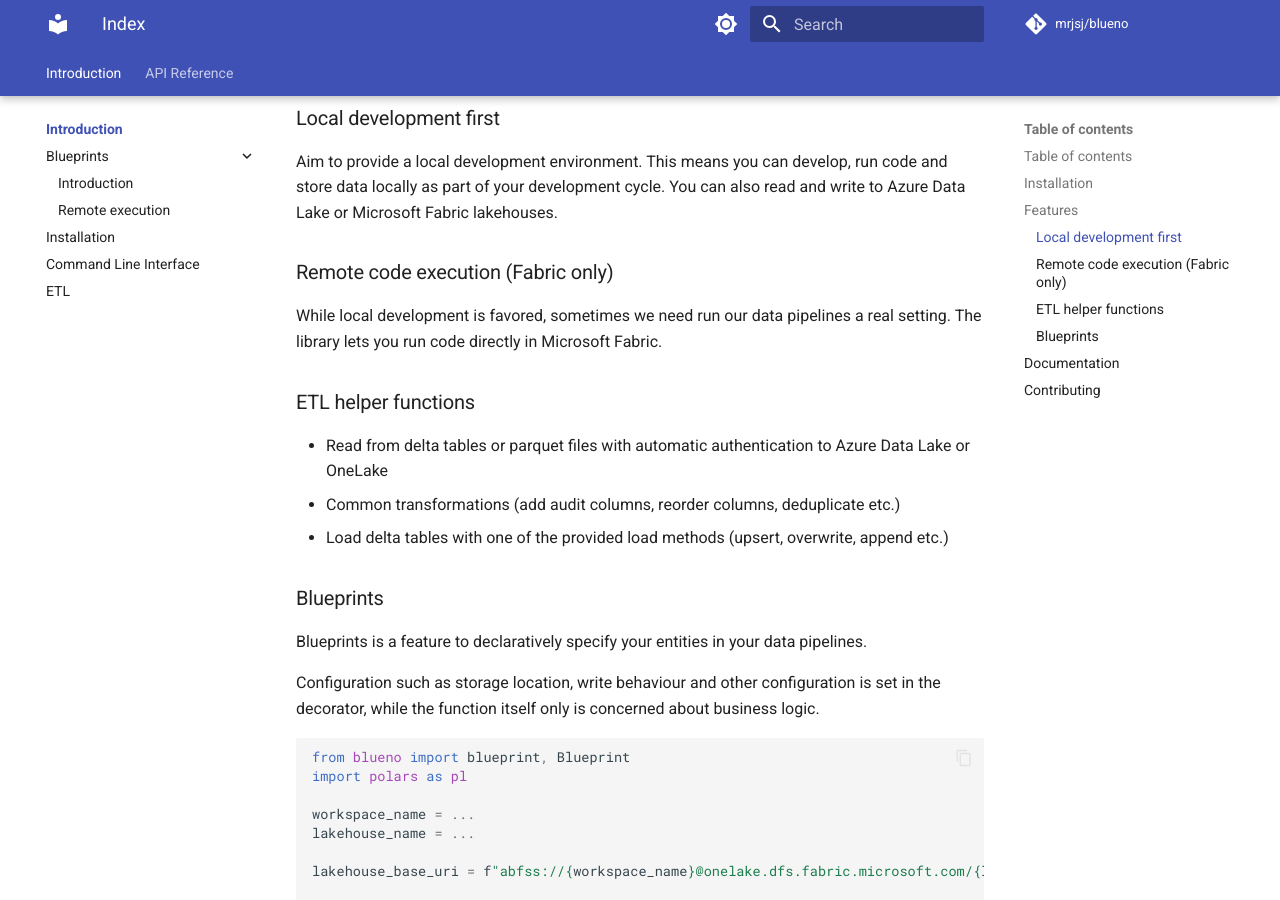
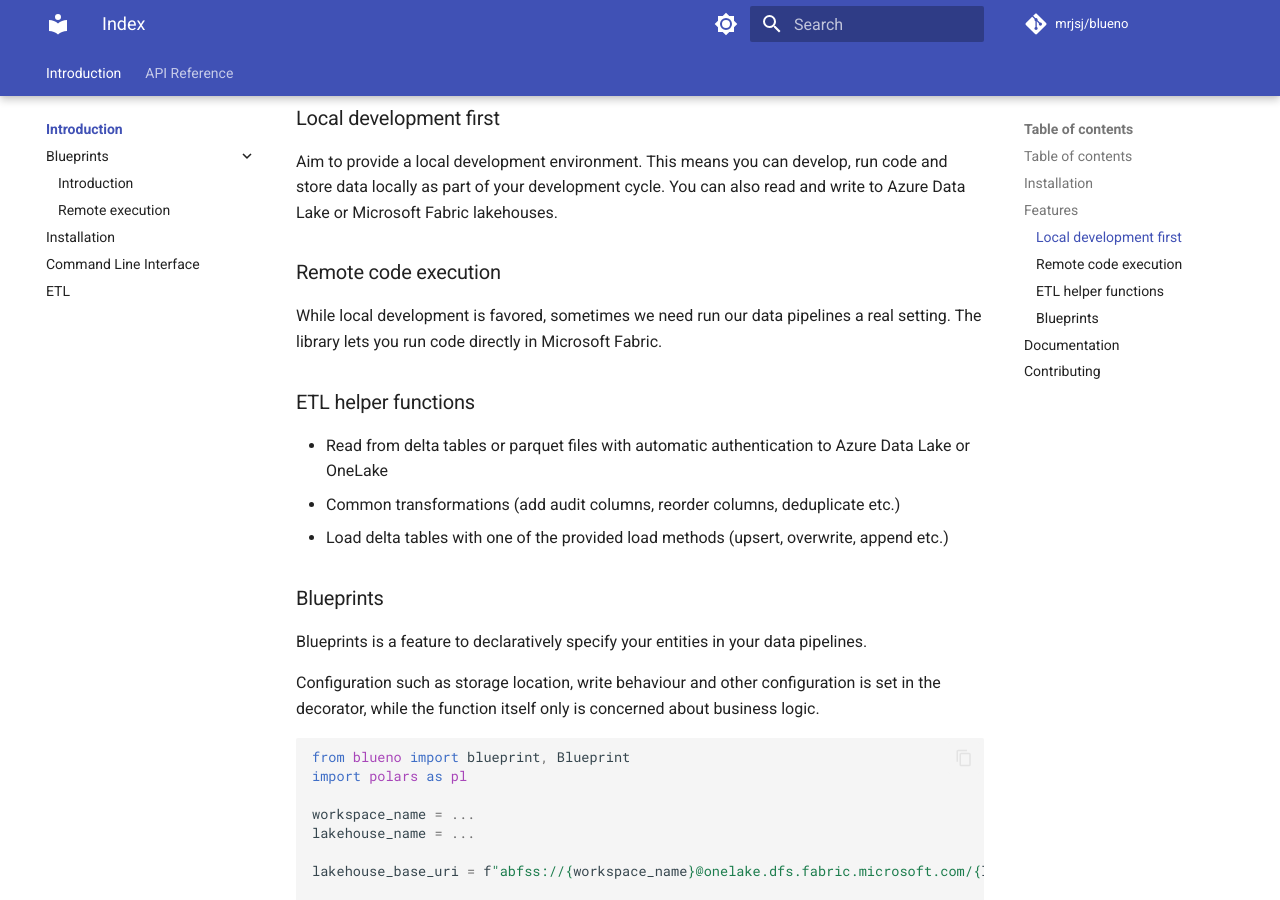
Before and after one commit to mrjsj/blueno, an MkDocs documentation site: the page built from docs/index.md, in a window 1280 px wide and 900 px high, scrolled down 1308 px. Built offline with MkDocs 1.6.1 and Material for MkDocs 9.7.7, drawn with Linux system fonts in a browser that asks for light colours; comment, search, counter and statistics services are not loaded.

Commit message:
clean-up

```diff
--- a/docs/index.md
+++ b/docs/index.md
@@ -41,7 +41,7 @@
 ### Local development first
 Aim to provide a local development environment. This means you can develop, run code and store data locally as part of your development cycle. You can also read and write to Azure Data Lake or Microsoft Fabric lakehouses.
 
-### Remote code execution (Fabric only)
+### Remote code execution
 While local development is favored, sometimes we need run our data pipelines a real setting. The library lets you run code directly in Microsoft Fabric.
 
 ### ETL helper functions
```
Also changed, not shown: README.md (+1 -1 lines), docs/reference/blueprints.md (+6 -3 lines), src/blueno/__init__.py (+0 -7 lines), 2 other files.
